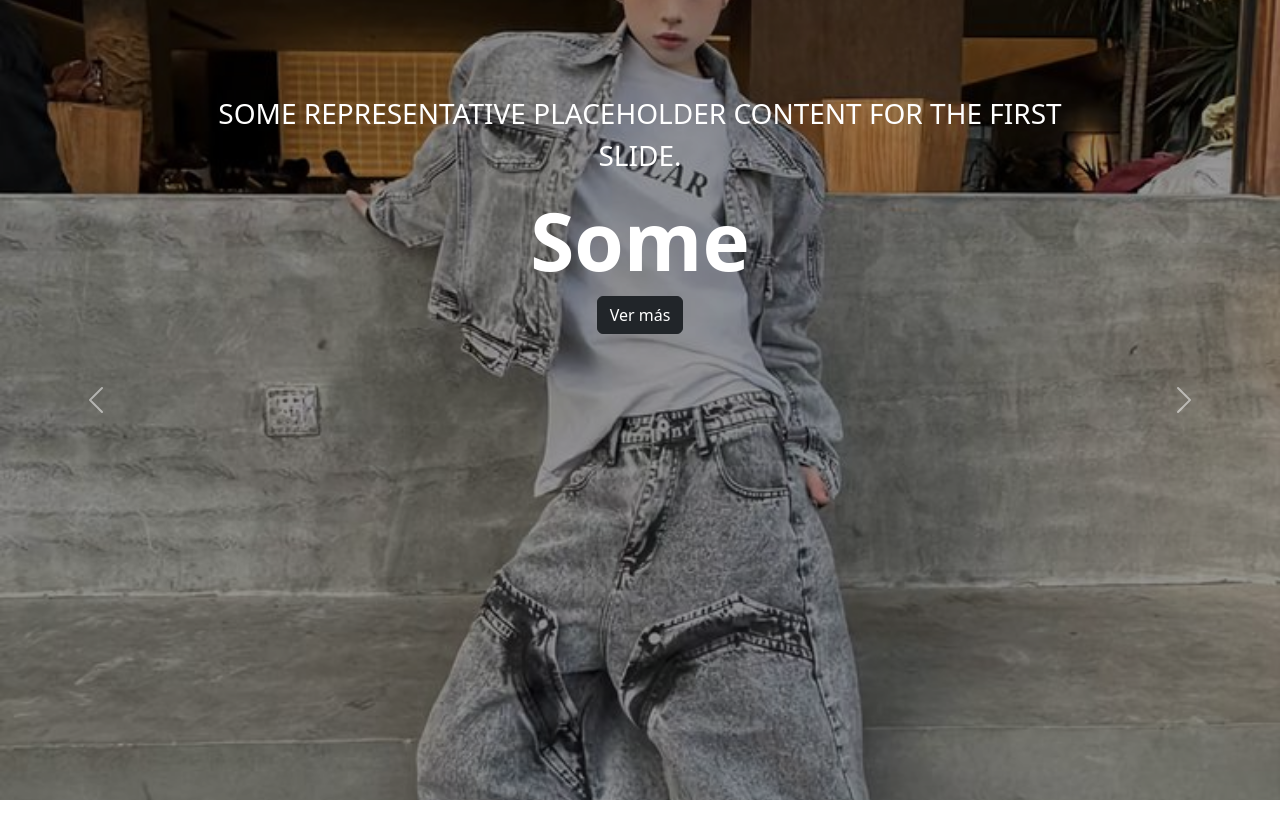
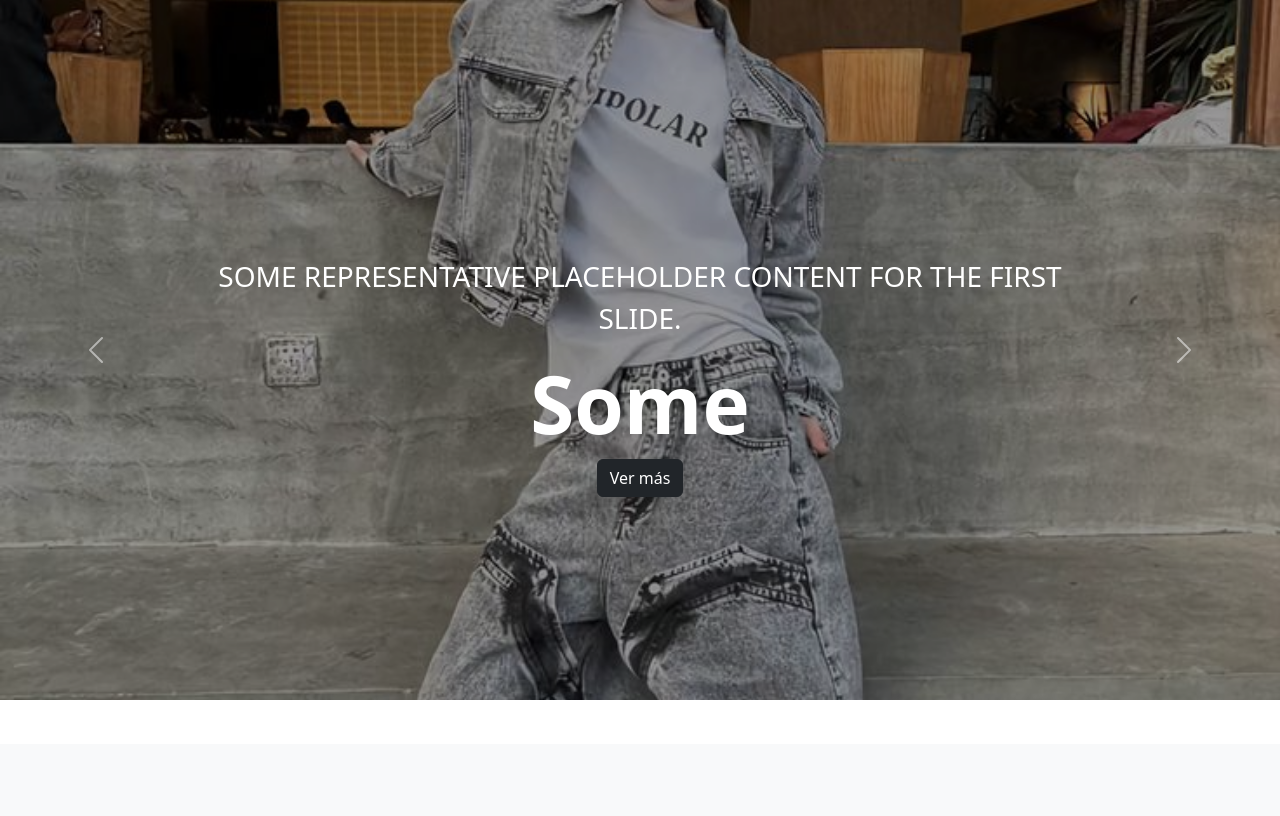
Before and after one commit to nkruiz97/Easy, a Django app: template EASY/elements/templates/elements/index0.html in a window 1280 px wide. Shown: the part 56-872 px from the top of the page. After the commit the page ends 756 px from the top, so only its background shows below. Run offline with Django 3.2, Linux system fonts and the light colour scheme; the template is opened without the code that fills it, so the values that code supplies are empty; some libraries are stand-ins or nearby versions.

Commit message:
Templates del carrusel actualizado, palabras centradas

```diff
--- a/EASY/elements/static/css/style.css
+++ b/EASY/elements/static/css/style.css
@@ -1,5 +1,5 @@
 .d-item{
-    height: 800px;
+    height: 700px;
 }
 
 .d-img{
--- a/EASY/elements/templates/elements/index.html
+++ b/EASY/elements/templates/elements/index.html
@@ -55,7 +55,7 @@
                     <p class="card-text">{{e.description}}</p>
                     <p class="card-text">Precio: ${{e.price}}</p>
                     <p class="card-text"><small class="text-body-secondary">{{e.created}}</small></p>
-                    <a class="btn btn-sm btn-outline-dark" href="{% url 'elements:detail' e.id %}">Comprar ahora</a>
+                    <a class="btn btn-sm btn-outline-success" href="{% url 'elements:detail' e.id %}">Comprar ahora</a>
                 </div>
                 </div>
             </div>
--- a/EASY/elements/templates/elements/index0.html
+++ b/EASY/elements/templates/elements/index0.html
@@ -4,9 +4,9 @@
 <div id="carouselExampleControls" class="carousel slide" data-bs-ride="carousel">
   <div class="carousel-inner">
 
-    <div class="carousel-item active d-item">
+    <div class="carousel-item active d-item ">
       <img src="{% static 'img/img1.jpg' %}" class="d-block w-100 d-img " alt="slider 1">
-      <div class="carousel-caption top-0 mt-4">
+      <div class="carousel-caption top-0 mt-4 d-flex flex-column justify-content-center align-items-center">
         <p class="mt-5 fs-3 text-uppercase">Some representative placeholder content for the first slide.</p>
         <h1 class="display-1 fw-bolder text-capitalize">Some</h1>
         <a href="{% url 'elements:index' %}" class="btn btn-dark" >Ver más</a>
@@ -14,7 +14,7 @@
     </div>
     <div class="carousel-item d-item">
       <img src="{% static 'img/img2.jpg' %}" class="d-block w-100 d-img" alt="slider 1">
-      <div class="carousel-caption top-0 mt-4">
+      <div class="carousel-caption top-0 mt-4 d-flex flex-column justify-content-center align-items-center">
         <p class="mt-5 fs-3 text-uppercase">Some representative placeholder content for the first slide.</p>
         <h1 class="display-1 fw-bolder text-capitalize">Some</h1>
         <a href="{% url 'elements:index' %}" class="btn btn-dark" >Ver más</a>
@@ -22,7 +22,7 @@
     </div>
     <div class="carousel-item d-item">
       <img src="{% static 'img/img3.jpg' %}" class="d-block w-100 d-img" alt="slider 1">
-      <div class="carousel-caption top-0 mt-4">
+      <div class="carousel-caption top-0 mt-4 d-flex flex-column justify-content-center align-items-center">
         <p class="mt-5 fs-3 text-uppercase">Some representative placeholder content for the first slide.</p>
         <h1 class="display-1 fw-bolder text-capitalize">Some</h1>
         <a href="{% url 'elements:index' %}" class="btn btn-dark" >Ver más</a>
```
Also changed, not shown: EASY/db.sqlite3.
